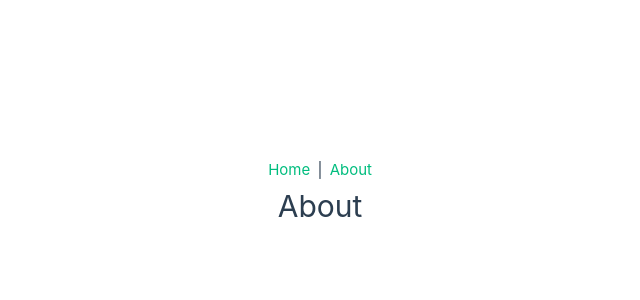
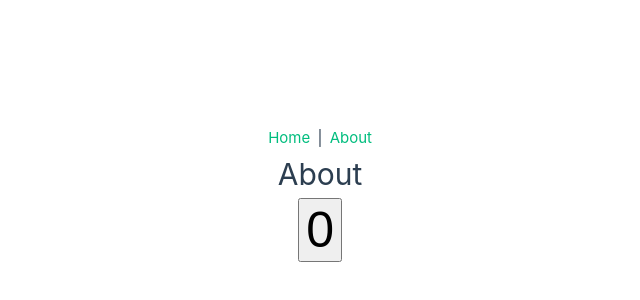
Before and after one commit to IliusSagar/vue-pinia, a Vue app: page /about in a window 1280 px wide. Shown: the part 206-506 px from the top of the page, without its empty margins (265-905 px from the left). Built offline with nearby package versions, Linux system fonts and the light colour scheme.

Commit message:
use our store everywhere

```diff
--- a/src/views/AboutView.vue
+++ b/src/views/AboutView.vue
@@ -1,5 +1,24 @@
+<script setup>
+import { useCounterStore } from '@/stores/counter';
+
+const storeCounter = useCounterStore()
+
+</script>
+
+
 <template>
   <div class="about">
     <h1>About</h1>
+    <button
+    @click="storeCounter.increaseCount"
+    class="counter-button">
+      {{ storeCounter.count }}
+    </button>
   </div>
 </template>
+
+<style>
+.counter-button {
+  font-size: 50px;
+}
+</style>
```
